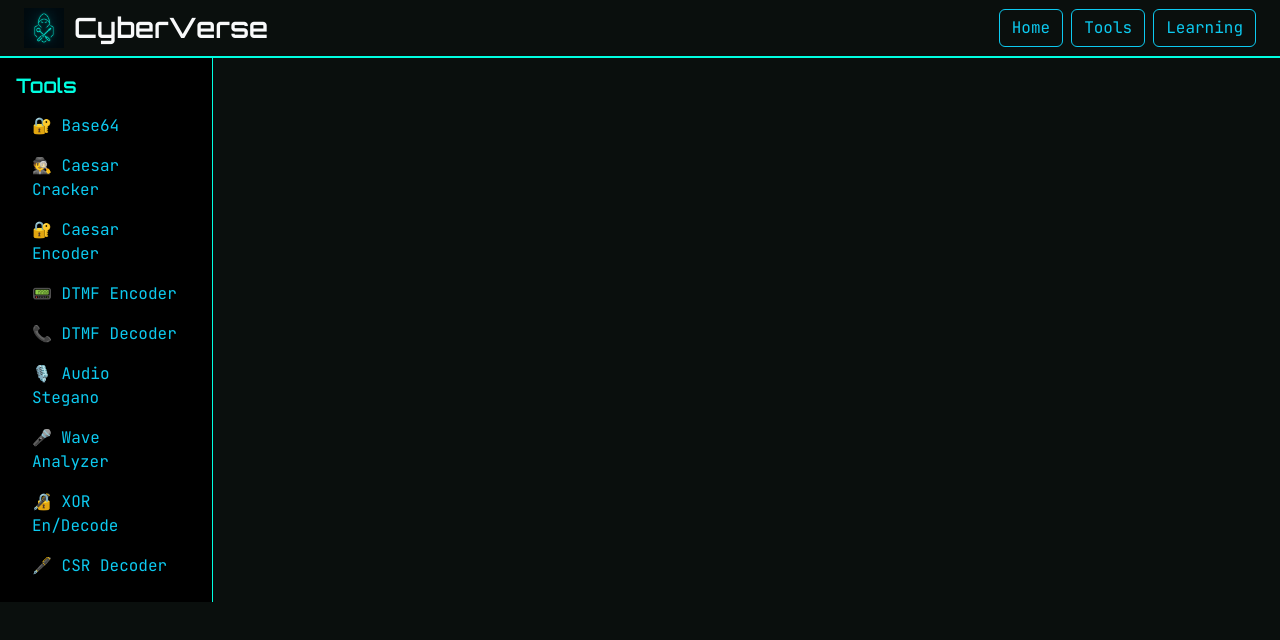
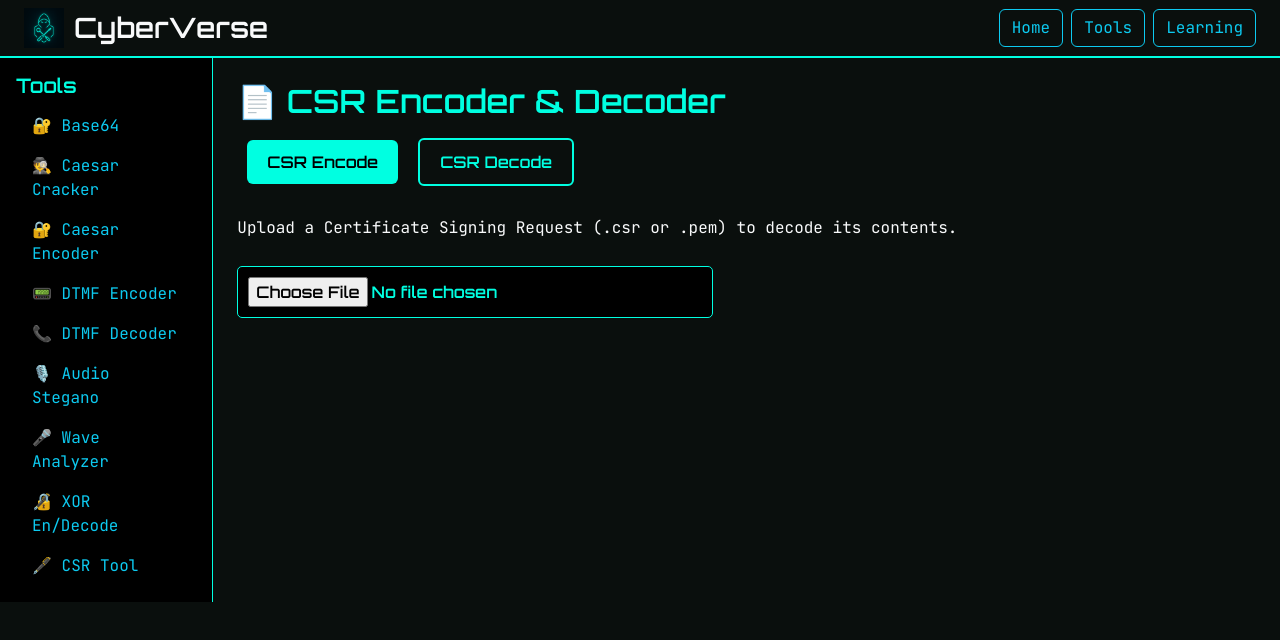
Before and after one commit to ArshSharan/CyberVerse, a React (Vite) app in the folder cyberverse/: page /tools/csr-tool in a window 1280 px wide. Shown: the top 640 px of the page. Built offline with nearby package versions, Linux system fonts and the light colour scheme; the HTML template or start-up script is replaced by a standard one.

Commit message:
Added CSR Encoder + Download Option

```diff
--- a/cyberverse/package.json
+++ b/cyberverse/package.json
@@ -15,6 +15,7 @@
     "file-saver": "^2.0.5",
     "lucide-react": "^0.510.0",
     "pkijs": "^3.2.5",
+    "pvutils": "^1.1.3",
     "react": "^19.1.0",
     "react-bootstrap": "^2.10.10",
     "react-dom": "^19.1.0",
--- a/cyberverse/src/App.jsx
+++ b/cyberverse/src/App.jsx
@@ -10,7 +10,7 @@ import DTMFDecoder from './pages/DTMFDecoder';
 import AudioSteganography from './pages/AudioSteganography';
 import SoundWaveAnalyzer from './pages/SoundWaveAnalyzer';
 import XOREncodeDecode from './pages/EXOREncodeDecode';
-import CSRDecoder from './pages/CSRDecoder';
+import CSRTool from './pages/CSRTool';
 export default function App() {
   return (
     <div>
@@ -59,7 +59,7 @@ export default function App() {
                 <Link to="/tools/xor-tool" className="nav-link text-info">🔏 XOR En/Decode</Link>
               </li>
               <li className="nav-item">
-                <Link to="/tools/csr-decoder-tool" className="nav-link text-info">🖋️ CSR Decoder</Link>
+                <Link to="/tools/csr-tool" className="nav-link text-info">🖋️ CSR Tool</Link>
               </li>
 
             </ul>
@@ -76,7 +76,7 @@ export default function App() {
               <Route path="/tools/audio-steganography" element={<AudioSteganography />} />
               <Route path="/tools/sound-wave-analyzer" element={<SoundWaveAnalyzer />} />
               <Route path="/tools/xor-tool" element={<XOREncodeDecode />} />
-              <Route path="/tools/csr-decoder-tool" element={<CSRDecoder />} />
+              <Route path="/tools/csr-tool" element={<CSRTool />} />
               {/* Future pages */}
               <Route path="/tools" element={<div>All Tools Page Coming Soon</div>} />
               <Route path="/learning" element={<div>Learning Page Coming Soon</div>} />
--- a/cyberverse/src/pages/CSRDecoder.jsx
+++ /dev/null
@@ -1,70 +0,0 @@
-import React, { useState } from 'react';
-import * as asn1js from 'asn1js';
-import * as pkijs from 'pkijs';
-
-export default function CSRDecoder() {
-  const [csrInfo, setCsrInfo] = useState(null);
-  const [error, setError] = useState('');
-
-  const handleCSRInput = async (e) => {
-    setError('');
-    setCsrInfo(null);
-    try {
-      const text = await e.target.files[0].text();
-      const base64 = text
-        .replace(/-----BEGIN CERTIFICATE REQUEST-----/, '')
-        .replace(/-----END CERTIFICATE REQUEST-----/, '')
-        .replace(/\s/g, '');
-      const raw = window.atob(base64);
-      const arrayBuffer = new Uint8Array([...raw].map(c => c.charCodeAt(0))).buffer;
-
-      const asn1 = asn1js.fromBER(arrayBuffer);
-      if (asn1.offset === -1) throw new Error('Failed to parse CSR');
-
-      const csr = new pkijs.CertificationRequest({ schema: asn1.result });
-
-      const subject = csr.subject.typesAndValues.map(tv => ({
-        type: tv.type,
-        value: tv.value.valueBlock.value
-      }));
-
-      setCsrInfo({
-        subject,
-        publicKeyAlgorithm: csr.subjectPublicKeyInfo.algorithm.algorithmId,
-        signatureAlgorithm: csr.signatureAlgorithm.algorithmId
-      });
-    } catch (err) {
-      console.error(err);
-      setError('Failed to decode CSR. Make sure it is a valid PEM.');
-    }
-  };
-
-  return (
-    <div>
-      <h2 style={{ color: '#00ffe1', fontFamily: 'Orbitron' }}>🔐 CSR Decoder</h2>
-      <p className="text-light">Upload a Certificate Signing Request (.csr) to decode its contents.</p>
-
-      <input
-        type="file"
-        accept=".csr,.pem"
-        onChange={handleCSRInput}
-        style={{ backgroundColor: '#000', color: '#00ffe1', border: '1px solid #00ffe1', padding: '10px', borderRadius: '5px' }}
-      />
-
-      {error && <p style={{ color: 'red' }}>{error}</p>}
-
-      {csrInfo && (
-        <div style={{ marginTop: '20px', color: '#fff' }}>
-          <h4 style={{ color: '#00ffe1' }}>👤 Subject Info:</h4>
-          <ul>
-            {csrInfo.subject.map((item, idx) => (
-              <li key={idx}><strong>{item.type}</strong>: {item.value}</li>
-            ))}
-          </ul>
-          <p><strong>🔑 Public Key Algorithm:</strong> {csrInfo.publicKeyAlgorithm}</p>
-          <p><strong>🖊 Signature Algorithm:</strong> {csrInfo.signatureAlgorithm}</p>
-        </div>
-      )}
-    </div>
-  );
-}
--- /dev/null
+++ b/cyberverse/src/pages/CSRTool.jsx
@@ -0,0 +1,165 @@
+import React, { useState } from 'react';
+import * as asn1js from 'asn1js';
+import * as pkijs from 'pkijs';
+
+export default function CSRTool() {
+  const [mode, setMode] = useState('Decode');
+  const [csrInfo, setCsrInfo] = useState(null);
+  const [error, setError] = useState('');
+  const [subjectInfo, setSubjectInfo] = useState({ CN: '', O: '', OU: '', C: '' });
+
+  const handleCSRInput = async (e) => {
+    setError('');
+    setCsrInfo(null);
+    try {
+      const text = await e.target.files[0].text();
+      const base64 = text
+        .replace(/-----BEGIN CERTIFICATE REQUEST-----/, '')
+        .replace(/-----END CERTIFICATE REQUEST-----/, '')
+        .replace(/\s/g, '');
+      const raw = window.atob(base64);
+      const arrayBuffer = new Uint8Array([...raw].map(c => c.charCodeAt(0))).buffer;
+
+      const asn1 = asn1js.fromBER(arrayBuffer);
+      if (asn1.offset === -1) throw new Error('Failed to parse CSR');
+
+      const csr = new pkijs.CertificationRequest({ schema: asn1.result });
+
+      const subject = csr.subject.typesAndValues.map(tv => ({
+        type: tv.type,
+        value: tv.value.valueBlock.value
+      }));
+
+      setCsrInfo({
+        subject,
+        publicKeyAlgorithm: csr.subjectPublicKeyInfo.algorithm.algorithmId,
+        signatureAlgorithm: csr.signatureAlgorithm.algorithmId
+      });
+    } catch (err) {
+      console.error(err);
+      setError('Failed to decode CSR. Make sure it is a valid PEM.');
+    }
+  };
+
+  const handleEncode = async () => {
+    const crypto = window.crypto || window.msCrypto;
+    const keyPair = await crypto.subtle.generateKey(
+      { name: "RSASSA-PKCS1-v1_5", modulusLength: 2048, publicExponent: new Uint8Array([1, 0, 1]), hash: "SHA-256" },
+      true,
+      ["sign", "verify"]
+    );
+
+    const csr = new pkijs.CertificationRequest();
+    csr.version = 0;
+    csr.subject.typesAndValues = [];
+
+    const { CN, O, OU, C } = subjectInfo;
+
+    if (CN) csr.subject.typesAndValues.push(new pkijs.AttributeTypeAndValue({ type: "2.5.4.3", value: new asn1js.Utf8String({ value: CN }) }));
+    if (O) csr.subject.typesAndValues.push(new pkijs.AttributeTypeAndValue({ type: "2.5.4.10", value: new asn1js.Utf8String({ value: O }) }));
+    if (OU) csr.subject.typesAndValues.push(new pkijs.AttributeTypeAndValue({ type: "2.5.4.11", value: new asn1js.Utf8String({ value: OU }) }));
+    if (C) csr.subject.typesAndValues.push(new pkijs.AttributeTypeAndValue({ type: "2.5.4.6", value: new asn1js.PrintableString({ value: C }) }));
+
+    await csr.subjectPublicKeyInfo.importKey(keyPair.publicKey);
+    await csr.sign(keyPair.privateKey, "SHA-256");
+
+    const csrDer = csr.toSchema().toBER(false);
+    const pemBody = window.btoa(String.fromCharCode(...new Uint8Array(csrDer)));
+    const pemCSR = `-----BEGIN CERTIFICATE REQUEST-----\n${pemBody.match(/.{1,64}/g).join("\n")}\n-----END CERTIFICATE REQUEST-----`;
+
+    const blob = new Blob([pemCSR], { type: 'application/x-pem-file' });
+    const url = URL.createObjectURL(blob);
+    const a = document.createElement('a');
+    a.href = url;
+    a.download = 'csr.pem';
+    a.click();
+    URL.revokeObjectURL(url);
+  };
+
+  return (
+    <div>
+      <h2 style={{ color: '#00ffe1', fontFamily: 'Orbitron' }}>📄 CSR Encoder & Decoder</h2>
+
+      <div style={{ marginBottom: '20px' }}>
+        <button onClick={() => setMode('Encode')} style={mode === 'Encode' ? activeStyle : buttonStyle}>CSR Encode</button>
+        <button onClick={() => setMode('Decode')} style={mode === 'Decode' ? activeStyle : buttonStyle}>CSR Decode</button>
+      </div>
+
+      {mode === 'Decode' && (
+        <div>
+          <p className="text-light" style={{ color: '#ccc' }}>
+            Upload a Certificate Signing Request (.csr or .pem) to decode its contents.
+          </p>
+          <input
+            type="file"
+            accept=".csr,.pem"
+            onChange={handleCSRInput}
+            style={{
+              backgroundColor: '#000',
+              color: '#00ffe1',
+              border: '1px solid #00ffe1',
+              padding: '10px',
+              borderRadius: '5px',
+              fontFamily: 'Orbitron',
+              marginTop: '10px'
+            }}
+          />
+
+          {error && <p style={{ color: 'red' }}>{error}</p>}
+
+          {csrInfo && (
+            <div style={{ marginTop: '20px', color: '#fff' }}>
+              <h4 style={{ color: '#00ffe1' }}>👤 Subject Info:</h4>
+              <ul>
+                {csrInfo.subject.map((item, idx) => (
+                  <li key={idx}><strong>{item.type}</strong>: {item.value}</li>
+                ))}
+              </ul>
+              <p><strong>🔑 Public Key Algorithm:</strong> {csrInfo.publicKeyAlgorithm}</p>
+              <p><strong>🖊 Signature Algorithm:</strong> {csrInfo.signatureAlgorithm}</p>
+            </div>
+          )}
+        </div>
+      )}
+
+      {mode === 'Encode' && (
+        <div>
+          <input placeholder="Common Name (CN)" value={subjectInfo.CN} onChange={(e) => setSubjectInfo({ ...subjectInfo, CN: e.target.value })} style={inputStyle} />
+          <input placeholder="Organization (O)" value={subjectInfo.O} onChange={(e) => setSubjectInfo({ ...subjectInfo, O: e.target.value })} style={inputStyle} />
+          <input placeholder="Organizational Unit (OU)" value={subjectInfo.OU} onChange={(e) => setSubjectInfo({ ...subjectInfo, OU: e.target.value })} style={inputStyle} />
+          <input placeholder="Country (C)" value={subjectInfo.C} onChange={(e) => setSubjectInfo({ ...subjectInfo, C: e.target.value })} style={inputStyle} />
+          <button onClick={handleEncode} style={buttonStyle}>Generate & Download CSR</button>
+        </div>
+      )}
+    </div>
+  );
+}
+
+const buttonStyle = {
+  background: '#00ffe1',
+  color: '#000',
+  padding: '10px 20px',
+  border: 'none',
+  margin: '10px',
+  cursor: 'pointer',
+  fontFamily: 'Orbitron',
+  fontSize: '1em',
+};
+
+const activeStyle = {
+  ...buttonStyle,
+  border: '2px solid #00ffe1',
+  background: 'transparent',
+  color: '#00ffe1'
+};
+
+const inputStyle = {
+  display: 'block',
+  margin: '10px 0',
+  padding: '10px',
+  width: '100%',
+  fontFamily: 'Orbitron',
+  backgroundColor: '#111',
+  color: '#00ffe1',
+  border: '1px solid #00ffe1'
+};
```
Also changed, not shown: 1 other file (tests, documents, lock files or other folders).
